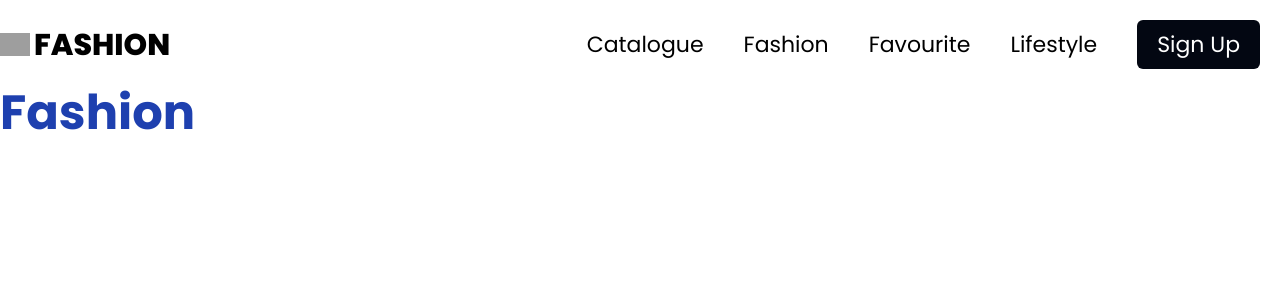
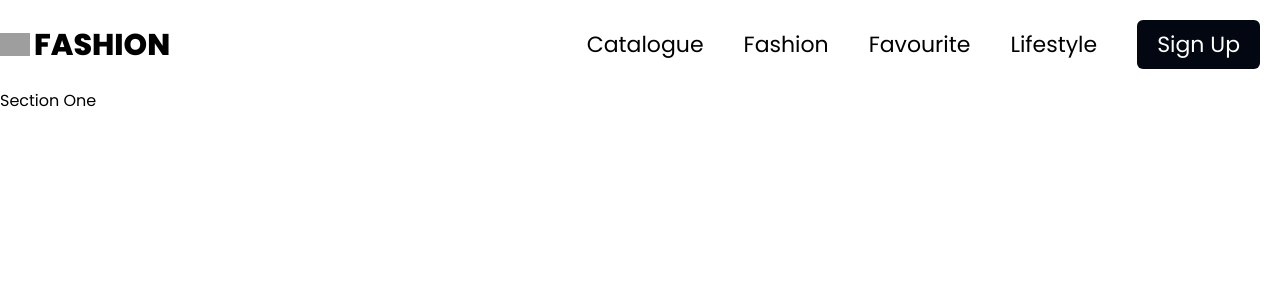
Before and after one commit to iamsabbirsobhani/fashion, a Next.js app: page / in a window 1280 px wide. Shown: the top 300 px of the page. Built offline with nearby package versions, Linux system fonts and the light colour scheme; grey boxes are pictures that could not be loaded.

Commit message:
added section one

```diff
--- a/app/page.tsx
+++ b/app/page.tsx
@@ -1,11 +1,12 @@
 import Navbar from '@/components/Navbar';
+import SectionOne from '@/components/section-one';
 import Image from 'next/image';
 
 export default function Home() {
   return (
     <main className="max-w-7xl m-auto">
       <Navbar />
-      <h1 className="text-5xl font-bold text-blue-800">Fashion</h1>
+      <SectionOne />
     </main>
   );
 }
--- /dev/null
+++ b/components/section-one/index.tsx
@@ -0,0 +1,7 @@
+export default function SectionOne() {
+  return (
+    <section className=" section-one">
+      <h1>Section One</h1>
+    </section>
+  );
+}
```
